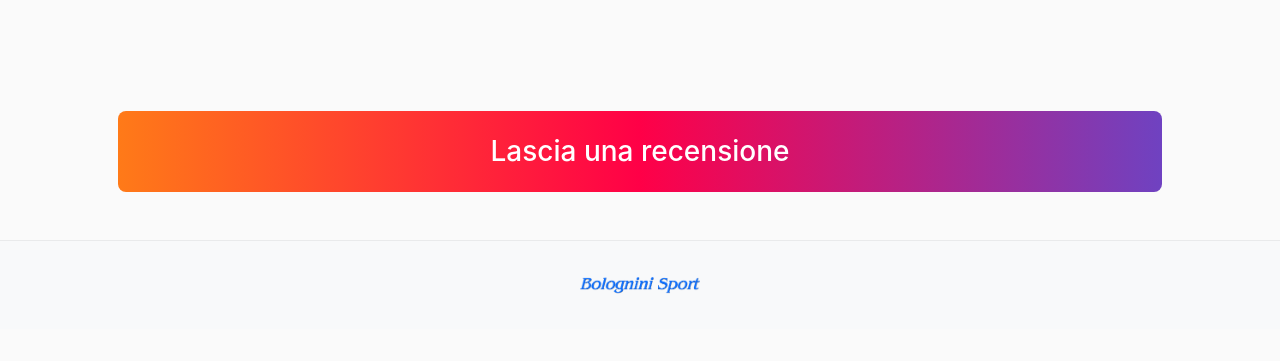
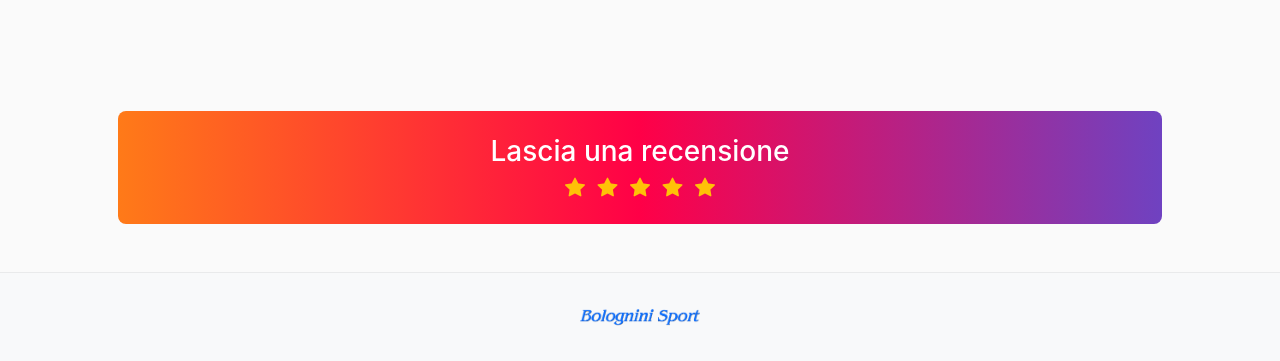
Before and after one commit to bologninisport/bologninisport, a website: page public/index.html in a window 1280 px wide. Shown: the part 3192-3553 px from the top of the page. Before the commit the page ends 3521 px from the top, so only its background shows below. Drawn offline with nearby package versions, Linux system fonts and the light colour scheme.

Commit message:
aggiornato

```diff
--- a/public/index.html
+++ b/public/index.html
@@ -203,6 +203,14 @@
 
             <div class="text-center">
                 <h3 class="mb-0 text-white">Lascia una recensione</h3>
+                <div class="mt-2 review-stars" aria-hidden="true">
+                    <i class="bi bi-star-fill text-warning mx-1" aria-hidden="true"></i>
+                    <i class="bi bi-star-fill text-warning mx-1" aria-hidden="true"></i>
+                    <i class="bi bi-star-fill text-warning mx-1" aria-hidden="true"></i>
+                    <i class="bi bi-star-fill text-warning mx-1" aria-hidden="true"></i>
+                    <i class="bi bi-star-fill text-warning mx-1" aria-hidden="true"></i>
+                </div>
+                <span class="visually-hidden">Apri la pagina per lasciare una recensione su Google</span>
             </div>
         </a>
       </div>
--- a/public/styles.css
+++ b/public/styles.css
@@ -90,3 +90,8 @@ footer {
 .navbar-toggler:focus {
     box-shadow: none;
 }
+
+.review-stars .bi {
+  font-size: 1.25rem;
+  line-height: 1;
+}
```
